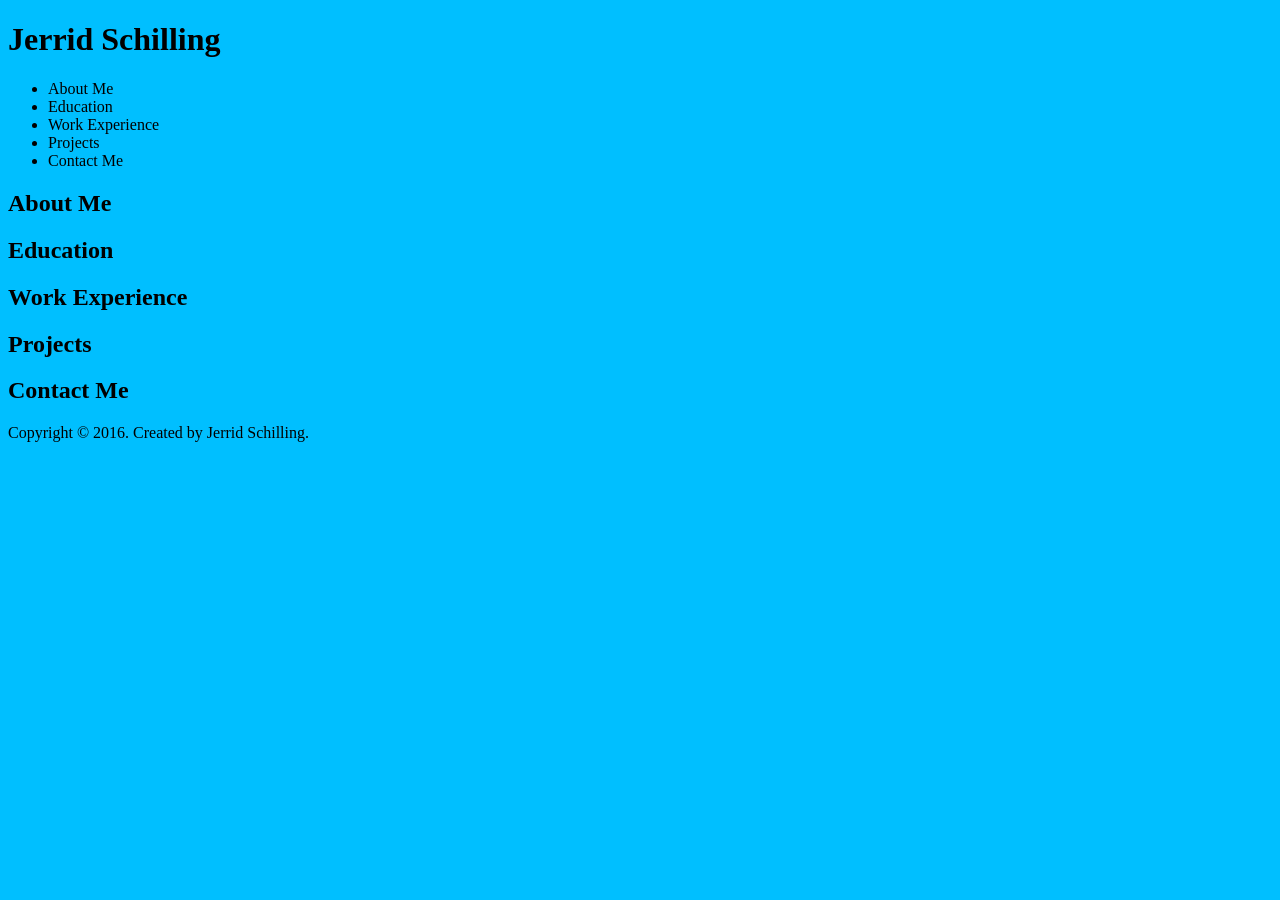
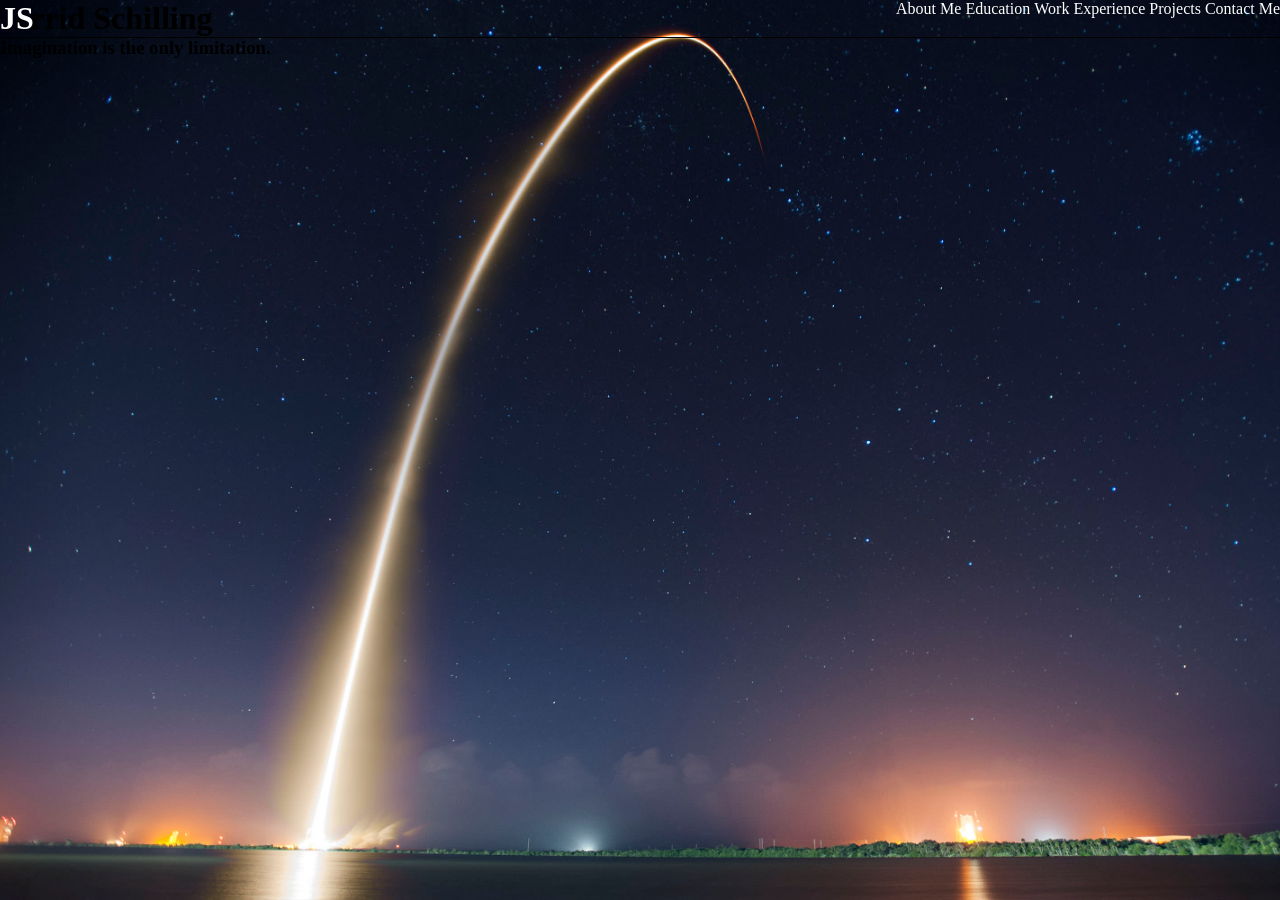
Before and after one commit to schillingjerrid/schillingjerrid.github.io, a Jekyll site: the page built from index.html, in a window 1280 px wide and 900 px high. Built offline with Jekyll 4.4.1, drawn with Linux system fonts in a browser that asks for light colours; some of the changed text lies outside the part shown.

Commit message:
Added background, updated sass files

```diff
--- a/_includes/header.html
+++ b/_includes/header.html
@@ -1,6 +1,6 @@
-<header>
-    <h1>Jerrid Schilling</h1>
-    <ul>
+<header class="header-site">
+    <h1 class="header-title">JS</h1>
+    <ul class="header-nav">
         <li>About Me</li>
         <li>Education</li>
         <li>Work Experience</li>
--- /dev/null
+++ b/_sass/_header.sass
@@ -0,0 +1,22 @@
+.header-site
+    color: white
+    background: transparent
+    border-bottom: 1px solid black
+    position: fixed
+    width: 100%
+
+.header-title
+    text-align: left
+    float: left
+    vertical-align: middle
+    line-height: inherit
+
+.header-nav
+    text-align: right
+    float: right
+    vertical-align: middle
+    line-height: inherit
+    li
+        text-decoration: none
+        list-style: none
+        display: inline
--- a/css/main.sass
+++ b/css/main.sass
@@ -6,8 +6,25 @@
 // Imports
 
 @import _colors
+@import _header
 
 // Styles
 
+*
+    margin: 0
+    padding: 0
+
 html
     background: $myBlue
+
+.hero
+    background: url( "{{site.baseurl}}/assets/space.jpg" ) no-repeat center center
+    -webkit-background-size: cover
+    -moz-background-size: cover
+    -o-background-size: cover
+    background-size: cover
+    height: 100vh
+
+.hero-text
+    width: 100%
+    height: 100%
--- a/index.html
+++ b/index.html
@@ -5,24 +5,78 @@ title: Home
 
 <main>
 
+  <div class="hero">
+    <div class="hero-text">
+      <h1>Jerrid Schilling</h1>
+      <h3>Imagination is the only limitation.</h3>
+    </div>
+  </div>
+
+
   <section id="about-me" class="section-wrap">
     <h2>About Me</h2>
+    <p>Jerrid Schilling was born in Aurora, CO and raised in Wyoming. He has always had a passion for technology and learning new things. He started programming in high school when a new class was offered to students called Intro to Video Game Development. He programmed simple video games using a programming language known as DarkBASIC. From here he delved into a few other new computer courses that were focused on computer animation. After doing very well in these classes he was asked by the class instructor to student teach and help him during some of his classes. After high school, Jerrid attended the University of Wyoming in Laramie, WY.
+As computers and technology were highly appealing to Jerrid, he decided to major in Electrical Engineering. After completing all of the base course requirements he changed his major to Computer Engineering as it better suited his passions and he graduated on May 14th, 2016 with a Bachelor's degree in Computer Engineering. He has worked multiple internships throughout his time in college and is constantly working to learn new technologies and languages. He has also joined a few local programming/coding meetups including Cheyenne Computer Professionals, Learn To Code Fort Collins, Northern Colorado .NET User Group, and PyNoCO. These have proven to be a great resource for meeting people, collaborating, and learning new things.
+Outside of computers and programming, Jerrid spends much of his time camping, fishing, and hiking with his wife, Evan, and his two dogs, Asher and Kodah. He also loves woodworking and uses a lot of the skills and knowledge he gained from his father, Mike, and his grandfather, Everett, as they are a great source of inspriation for him.</p>
+    <p>Group Involvement
+Cheyenne Computer Professionals
+PyNoCo
+Northern Colorado .NET User Group
+Learn to Code Fort Collins</p>
   </section>
 
   <section id="education" class="section-wrap">
     <h2>Education</h2>
+    <p>University of Wyoming
+Graduated May 2016 - Bachelor's Degree in Computer Engineering
+Senior Design Project - Multi-room Wi-Fi Sound System (see projects)
+Laramie County Community College
+August 2014 - May 2014
+The time at this college was spent taking general required coursework for Computer Engineering. All of the credits aquired through this college were later transferred to the University of Wyoming and applied towards a Bachelor's degree in Computer Engineering.</p>
   </section>
 
   <section id="work-experience" class="section-wrap">
     <h2>Work Experience</h2>
+    <p>Holly Frontier Corp
+IT/Software Engineering Intern
+Cheyenne, Wyoming
+June 2015 - Present
+Telecommute during the school year, work unsupervised, and consistently meet work deadlines.
+Designed, implemented, and maintain a database driven web application.
+Perform technical support for HFC employees.
+Work successfully alone and with a team.
+Work 40 hours a week during winter and summer breaks and an average of 15 hours a week during the academic year while being a full-time college student.
+Ace Hardware
+Floor Manager
+Laramie, Wyoming
+March 2014 - May 2015
+Promoted to Floor Manager from Cashier in less than five months from hire date.
+Directed 4-12 employees, depending upon the shift, with daily tasks and services.
+Assisted guests through problem solving and providing solutions to their home projects; used my techinal knowledge and past experiences.
+Arch Coal, Inc.
+Electrical Engineering Intern
+Wright, Wyoming
+May 2013 - August 2013
+May 2012 - August 2012
+Maintained, repaired, and upgraded electrical systems of mining equipment.
+Planned and organized a spare parts and tools storage building for the Electrical department.
+Designed and implemented a solar powered bus station for equipment operators.</p>
   </section>
 
   <section id="projects" class="section-wrap">
     <h2>Projects</h2>
+    <p>ChyD@sh
+Holly Frontier Corp Internship Project (June 2015 - May 2016)
+ChyD@sh is a dashboard for the maintenance department at the Cheyenne Refinery for Holly Frontier Corp in Cheyenne, WY. It is a database-driven web application that gathers data from a production database and displays it in a easy to use application that could be accessed from any computer within the refinery intranet. The application was developed using ASP.NET, C#, Bootstrap, and CanvasJS.</p>
+    <p>Multi-room Wi-Fi Sound System University of Wyoming Senior Design Project (September 2015 - April 2016) The Multi-room Wi-Fi Sound System is a full audio equipment system that transmits audio over a Wi-Fi LAN connection from a mobile device running Android to a set of speakers. The idea was to eliminate the need for wiring up separate sound systems in different rooms of a house. With this system, a person could have speakers in every room of their home and connect to each one when they want to hear music. The mobile device used for the project was a LG tablet running Android Jellybean. The speaker set controller (which was hardwired to the speakers) used was a TI CC3200 Launchpad XL with a TI CC3200 Audio Booster Pack. The mobile device was developed using Android Studio and the speaker set controller was programmed using Code Composer Studio.</p>
   </section>
 
   <section id="contact-me" class="section-wrap">
     <h2>Contact Me</h2>
+    <p>Jerrid Schilling
+Cheyenne, Wyoming
+307-761-0189
+jerrid.schilling@outlook.com</p>
   </section>
 
 </main>
```
Also changed, not shown: assets/space.jpg (added).
